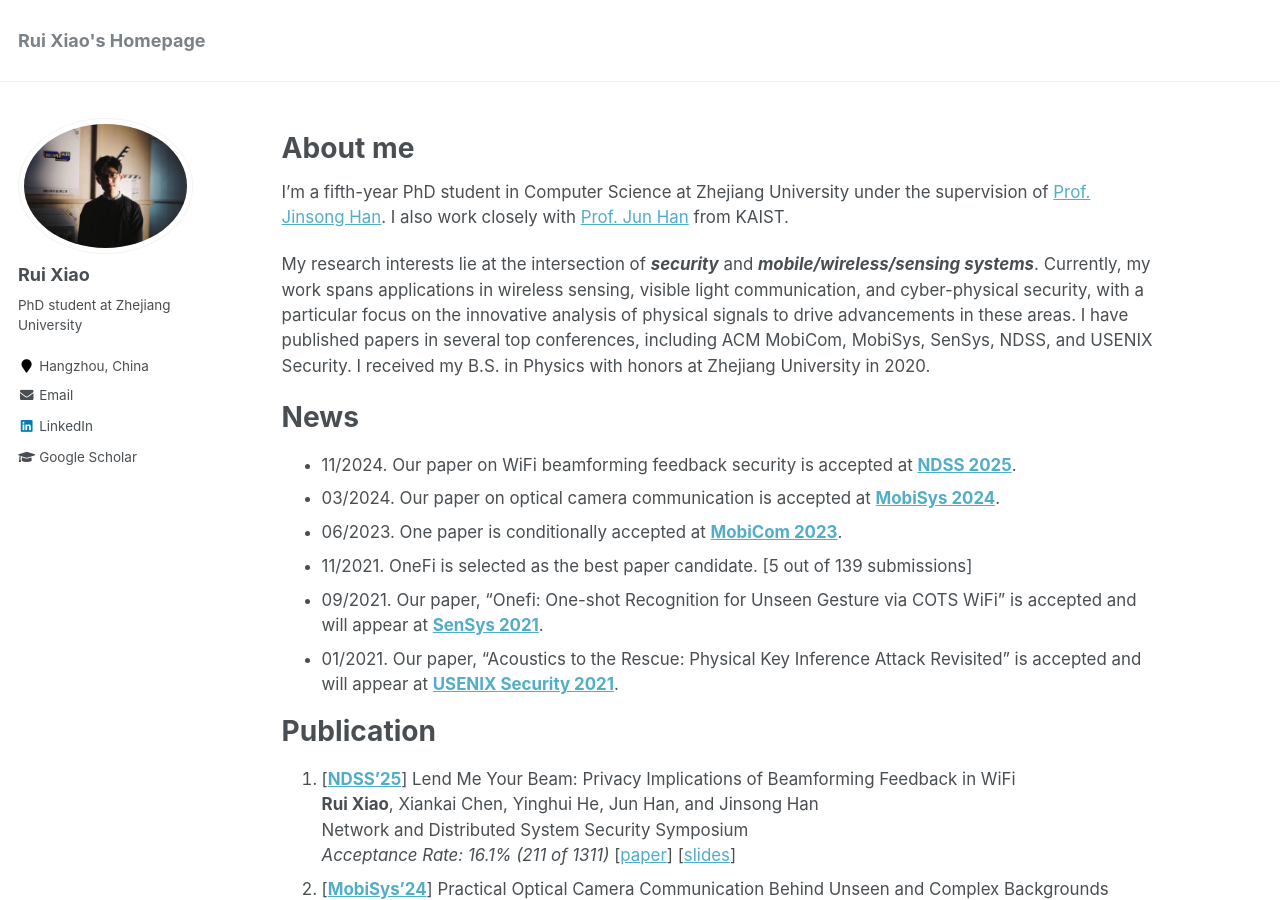
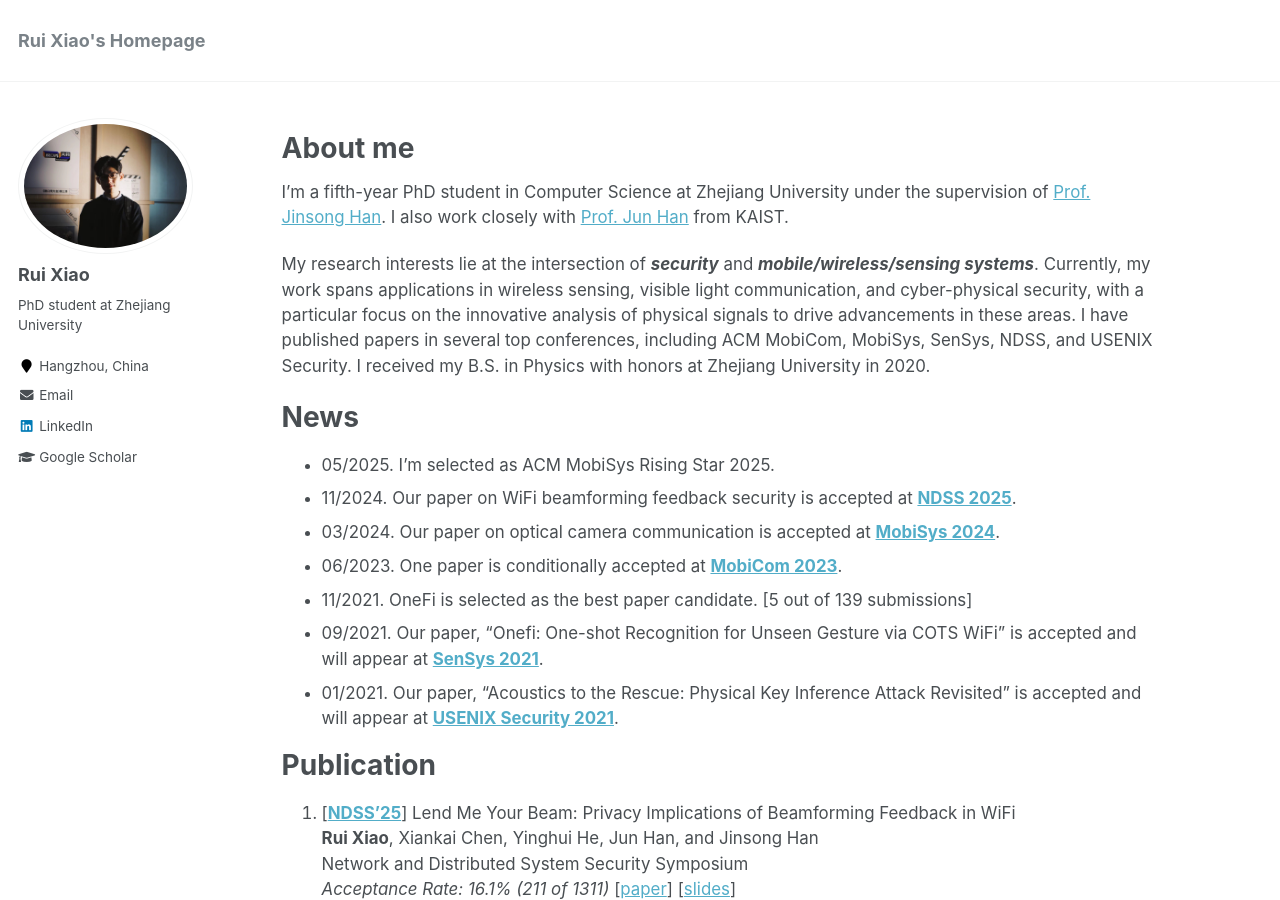
Before and after one commit to ruixiao24/ruixiao24.github.io, a Jekyll site: the page built from _pages/about.md, in a window 1280 px wide and 900 px high. Built offline with Jekyll 4.4.1, drawn with Linux system fonts in a browser that asks for light colours.

Commit message:
Update rising star

```diff
--- a/_pages/about.md
+++ b/_pages/about.md
@@ -15,6 +15,7 @@
 My research interests lie at the intersection of ***security*** and ***mobile/wireless/sensing systems***. Currently, my work spans applications in wireless sensing, visible light communication, and cyber-physical security, with a particular focus on the innovative analysis of physical signals to drive advancements in these areas. I have published papers in several top conferences, including ACM MobiCom, MobiSys, SenSys, NDSS, and USENIX Security. I received my B.S. in Physics with honors at Zhejiang University in 2020.
 
 # News
+- 05/2025. I'm selected as ACM MobiSys Rising Star 2025.
 - 11/2024. Our paper on WiFi beamforming feedback security is accepted at **[NDSS 2025](https://www.ndss-symposium.org/ndss2025/)**.
 - 03/2024. Our paper on optical camera communication is accepted at **[MobiSys 2024](https://sigmobile.org/mobisys/2024/)**.
 - 06/2023. One paper is conditionally accepted at **[MobiCom 2023](https://sigmobile.org/mobicom/2023/)**.
```
